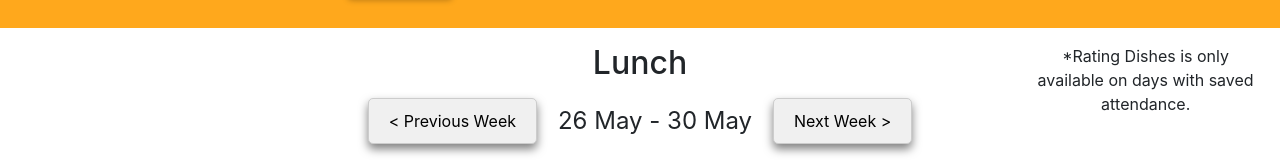
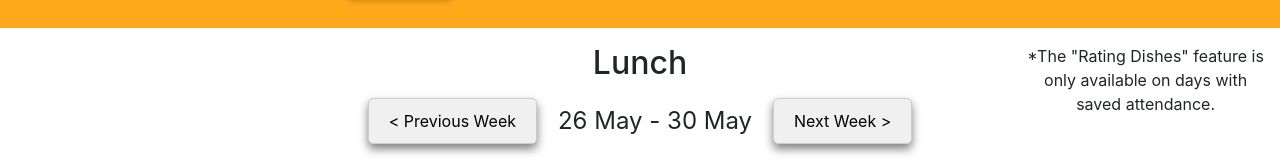
Before and after one commit to HL-LMX/bbclient, a React (Create React App) app: page /bookingbite/booking in a window 1280 px wide. Shown: the part 190-356 px from the top of the page. Built offline with nearby package versions, Linux system fonts and the light colour scheme; no server answers.

Commit message:
ci: Update label

```diff
--- a/src/components/Booking/Booking.js
+++ b/src/components/Booking/Booking.js
@@ -279,7 +279,7 @@ export const Booking = () => {
                 <div className="col-empty" >
                     <div className="reminderContainer">
                         <p className="reminderTextSmall">
-                            *Rating Dishes is only available on days with saved attendance.
+                            *The "Rating Dishes" feature is only available on days with saved attendance.
                         </p>
                     </div>
                 </div>
```
